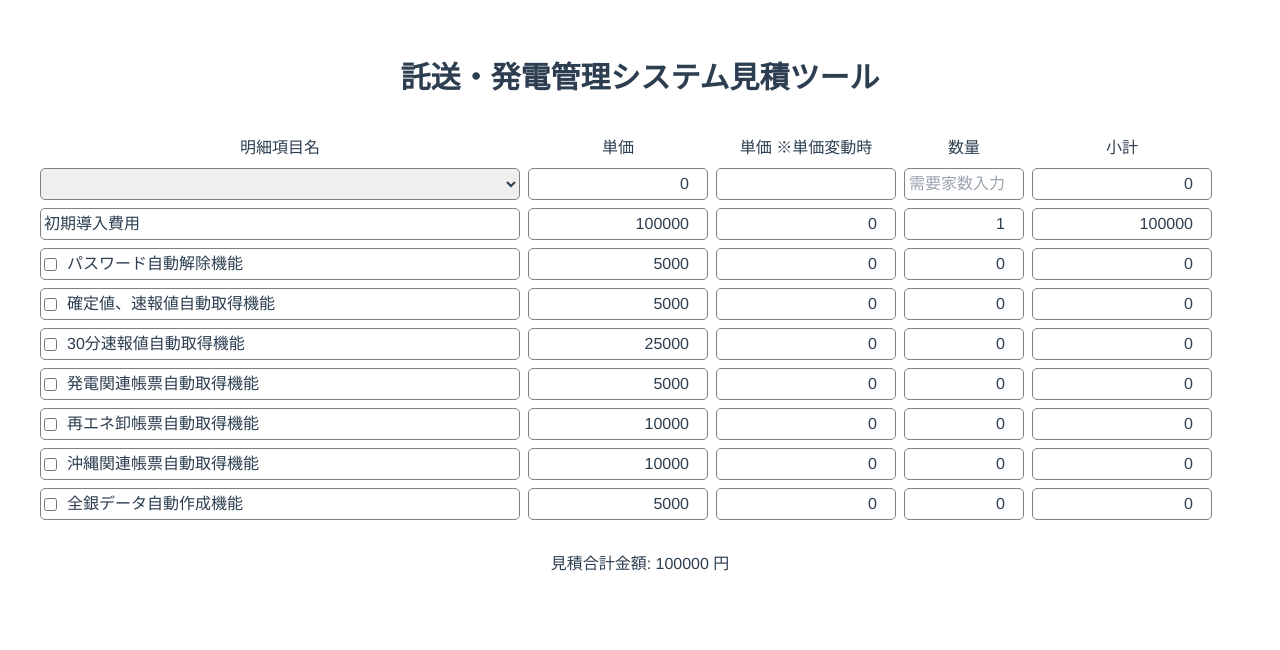
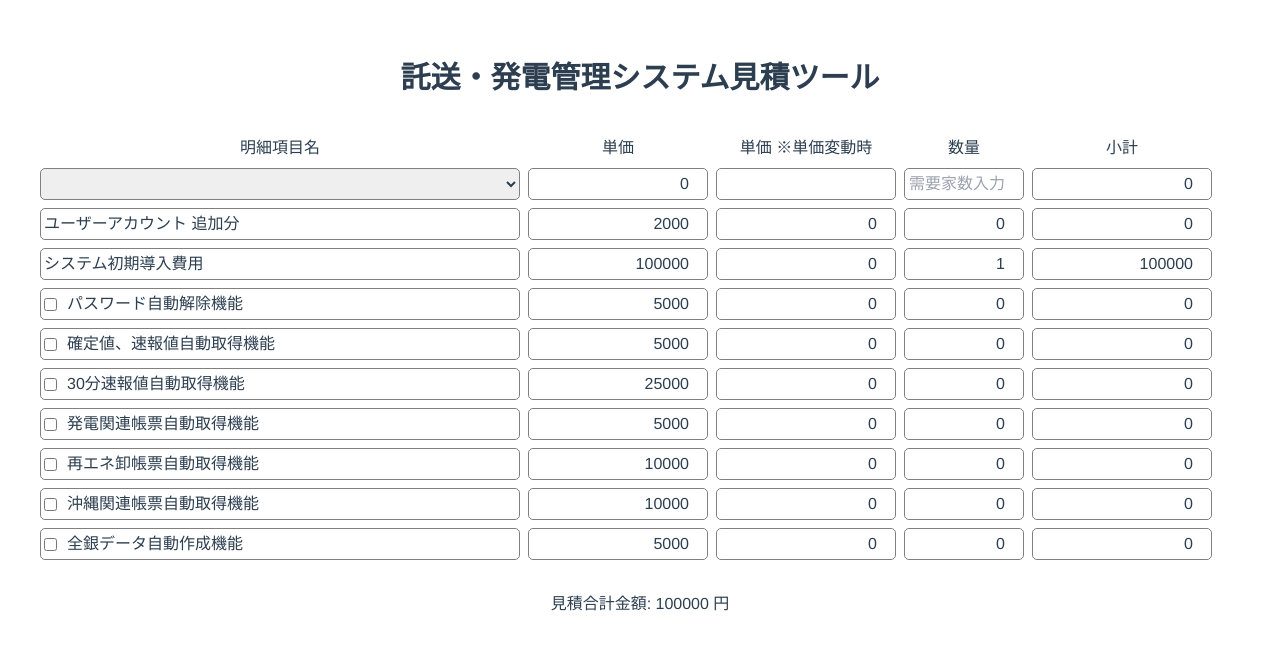
Before and after one commit to JEONGJONGIN/fpponopono-takusou-estimate, a Vue app: page / in a window 1280 px wide. Shown: the top 650 px of the page. Built offline with nearby package versions, Linux system fonts and the light colour scheme.

Commit message:
ユーザーオプション追加中

```diff
--- a/src/components/HelloWorld.vue
+++ b/src/components/HelloWorld.vue
@@ -31,6 +31,45 @@
           <input
             type="number"
             :value="monthlyFee"
+            placeholder="0"
+            class="text-right"
+            readonly
+          />
+        </div>
+        <div
+          v-for="(user, index) in users"
+          :key="'users-' + index"
+          class="billing-items"
+        >
+          <input
+            type="text"
+            :value="user.name"
+            placeholder="明細項目名"
+            class="pl-10"
+            readonly
+          />
+          <input
+            type="number"
+            :value="user.price"
+            placeholder="単価"
+            class="text-right"
+            readonly
+          />
+          <input
+            type="number"
+            v-model.number="user.variablePrice"
+            placeholder="単価_変動時用"
+            class="text-right"
+          />
+          <input
+            type="number"
+            v-model.number="user.quantity"
+            placeholder="数量"
+            class="text-right"
+          />
+          <input
+            type="number"
+            :value="calculateCost(user, index)"
             placeholder="0"
             class="text-right"
             readonly
@@ -155,9 +194,18 @@ const plans = ref([
 //初期導入費用
 const startUpCost = ref([
   {
-    name: "初期導入費用",
+    name: "システム初期導入費用",
     price: 100000,
     quantity: 1,
+    variablePrice: 0,
+  },
+]);
+
+const users = ref([
+  {
+    name: "ユーザーアカウント 追加分",
+    price: 2000,
+    quantity: 0,
     variablePrice: 0,
   },
 ]);
@@ -286,10 +334,19 @@ function handleCheckboxChange(product) {
   }
 }
 
+
 //各項目のtotalCostを計算
-function calculateCost(item) {
+function calculateCost(item, index) {
   const unitPrice = item.variablePrice > 0 ? item.variablePrice : item.price;
-  return unitPrice * item.quantity;
+  const baseCost = unitPrice * item.quantity;
+
+  if (index < users.value.quantity) {
+    const discountMultiplier = Math.floor(users.value.quantity / 3); //３の倍数ごとに割引
+    const discount = discountMultiplier * 1000;
+    return baseCost - discount;
+  }
+
+  return baseCost;
 }
 
 // 総合額計算
```
Lines whose indentation alone changed are shown as unchanged.
